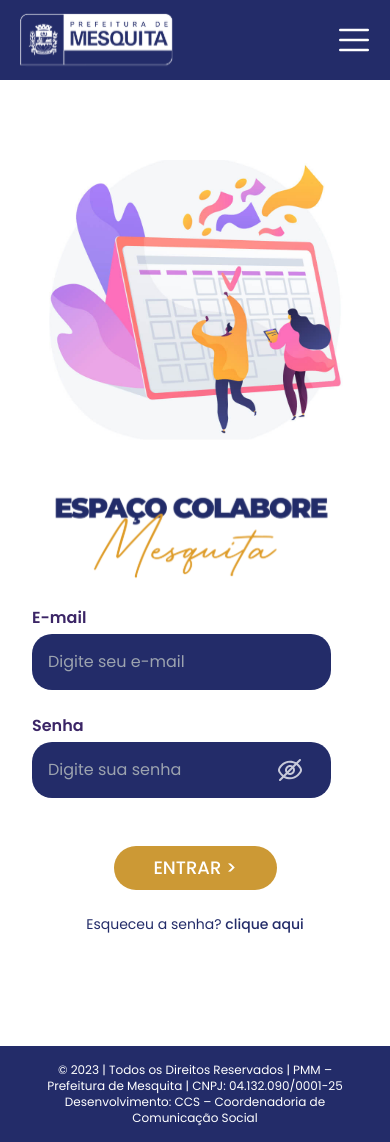
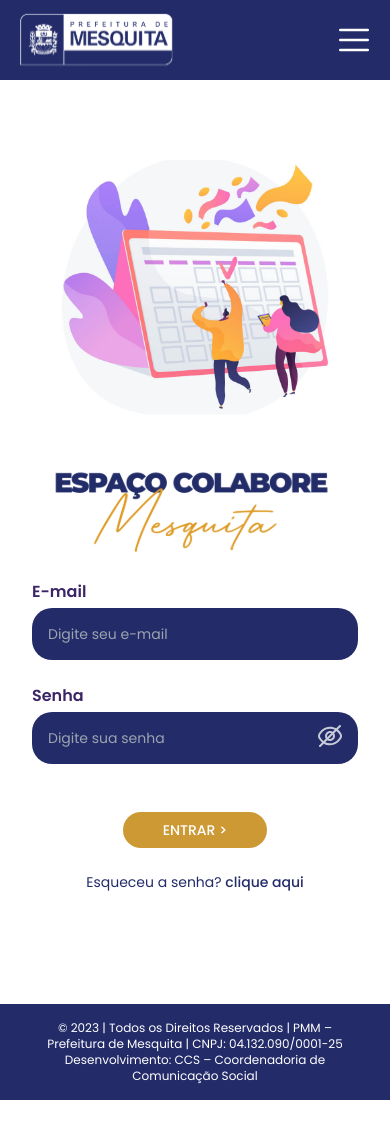
Before and after one commit to DesenvolvimentoCCS-PMM/colabore-usuario, a Next.js app: page /entrar in a window 390 px wide. After the commit the page ends 1100 px from the top, so only its background shows below. Built offline with nearby package versions, Linux system fonts and the light colour scheme; no server answers.

Commit message:
feat: end login page

```diff
--- a/src/app/(home)/page.tsx
+++ b/src/app/(home)/page.tsx
@@ -5,8 +5,8 @@ import Image from "next/image";
 import Ilustration from "@/assets/ilustration-home.jpg";
 import Logo from "@/assets/logoColabore.png";
 import Link from "next/link";
-import { DefaultButton } from "@/components/buttons/DefaultButton";
-import { Clock, Hourglass, MagnifyingGlass } from "phosphor-react";
+import { Button } from "@/components/buttons/DefaultButton";
+import { Clock } from "phosphor-react";
 
 export default function Home() {
   return (
@@ -15,41 +15,42 @@ export default function Home() {
         <Image
           src={Ilustration}
           alt="Ilustração da home page"
-          className="w-10/12 max-w-2xl sm:w-fullh"
+          className="w-10/12 max-w-2xl sm:w-full"
         />
 
-        <section className="flex flex-col gap-y-4">
+        <section className="flex flex-col  gap-y-4">
           <Image
             src={Logo}
             alt="Espaço Colabore Mesquita"
             className="w-10/12 max-w-sm m-auto sm:w-full"
           />
 
-          <p className="text-sm font-medium sm:text-base">
+          <p className="text-sm font-medium text-center sm:text-left sm:text-base">
             Olá! Seja bem-vindo(a) à plataforma de agendamento do Espaço
             Colabore.{" "}
           </p>
 
-          <p className="text-sm font-medium sm:text-base">
+          <p className="text-sm font-medium text-center sm:text-left sm:text-base">
             Aqui, você pode agendar sua reunião de forma rápida e fácil,
             escolhendo a data e o horário que melhor se encaixam na sua rotina.
           </p>
 
-          <p className="text-sm font-medium sm:text-base">
+          <p className="text-sm font-medium text-center sm:text-left sm:text-base">
             Cadastre-se e aproveite!
           </p>
 
-          <div className="flex flex-col-reverse justify-center items-center gap-4 mt-4 flex-wrap-reverse md:flex-row md:justify-end">
+          <div className="flex flex-col-reverse justify-center items-center gap-4 mt-10 flex-wrap-reverse md:flex-row md:justify-end">
             <Link
               href={"/entrar"}
               className="text-sm text-blueCol sm:text-base"
             >
               Já tenho cadastro
             </Link>
-            <DefaultButton href={"/cadastro"} isLink>
+
+            <Button href={"/cadastro"} isLink>
               <Clock size={20} color="white" />
               Cadastra-se
-            </DefaultButton>
+            </Button>
           </div>
         </section>
       </main>
--- a/src/app/entrar/SigninForm.tsx
+++ b/src/app/entrar/SigninForm.tsx
@@ -13,6 +13,7 @@ import { useRouter } from "next/navigation";
 import { useEffect, useState } from "react";
 import { ForgetPassword } from "@/components/modals/ForgetPassword";
 import { notifyError } from "@/components/Toast";
+import { Button } from "@/components/buttons/DefaultButton";
 
 const signinSchema = z.object({
   email: z
@@ -97,7 +98,8 @@ export function SigninForm() {
         className="object-cover w-11/12 max-w-lg m-auto"
       />
 
-      <form onSubmit={handleSubmit(signin)} className="space-y-6 mt-4">
+      <form onSubmit={handleSubmit(signin)} className="space-y-6 mt-4 ">
+        {/* Campo de email */}
         <div className="flex flex-col items-start gap-y-1">
           <label
             htmlFor="email"
@@ -110,9 +112,9 @@ export function SigninForm() {
           <input
             type="email"
             id="email"
-            className={`w-11/12 bg-blueCol text-white p-4 rounded-[20px] text-base outline-none ${
+            className={`bg-blueCol text-white p-4 rounded-[20px] text-sm outline-none w-full ${
               errors.email && "border border-red-600"
-            }`}
+            } sm:text-base`}
             placeholder="Digite seu e-mail"
             {...register("email")}
           />
@@ -123,6 +125,7 @@ export function SigninForm() {
           )}
         </div>
 
+        {/* Campo de senha */}
         <div className="flex flex-col items-start gap-y-1 relative">
           <label
             htmlFor="password"
@@ -135,9 +138,9 @@ export function SigninForm() {
           <input
             type={showPassword ? "text" : "password"}
             id="password"
-            className={`w-11/12 bg-blueCol text-white p-4 rounded-[20px] text-base outline-none ${
+            className={`w-full bg-blueCol text-white p-4 rounded-[20px] text-sm outline-none ${
               errors.password && "border border-red-600"
-            }`}
+            } sm:text-base`}
             placeholder="Digite sua senha"
             {...register("password")}
           />
@@ -148,8 +151,9 @@ export function SigninForm() {
             </small>
           )}
 
+          {/* Olho de visualizar senha */}
           <button
-            className={`absolute right-14 bottom-4 ${
+            className={`absolute right-4 bottom-4 ${
               errors.password && "bottom-9"
             }`}
             type="button"
@@ -164,13 +168,9 @@ export function SigninForm() {
         </div>
 
         <div className="flex flex-col justify-center items-center gap-y-6 pt-6">
-          <button
-            className="rounded-3xl bg-[#CC9935] w-2/4 py-2 text-white font-medium text-lg uppercase disabled:opacity-50 disabled:pointer-events-none"
-            type="submit"
-            disabled={isLogging}
-          >
+          <Button isLink={false} type="submit" disabled={isLogging}>
             {isLogging ? "Entrando..." : "Entrar >"}
-          </button>
+          </Button>
 
           <ForgetPassword />
         </div>
--- a/src/app/entrar/page.tsx
+++ b/src/app/entrar/page.tsx
@@ -6,11 +6,11 @@ import { Container } from "@/components/Container";
 export default function Entrar() {
   return (
     <Container center>
-      <main className="flex items-center flex-wrap justify-center gap-10  m-auto xl:gap-40">
+      <main className="grid grid-cols-1 place-items-center space-y-10 sm:grid-cols-2 sm:space-y-0 sm:space-x-12">
         <Image
           src={Ilustration}
           alt="Ilustração de pessoas vendo um calendário"
-          className="w-11/12 max-w-lg 2xl:max-w-sm"
+          className="w-10/12 max-w-2xl sm:w-full"
         />
         <SigninForm />
       </main>
--- a/src/components/buttons/DefaultButton.tsx
+++ b/src/components/buttons/DefaultButton.tsx
@@ -7,7 +7,7 @@ interface DefaultButtonProps extends ButtonHTMLAttributes<HTMLButtonElement> {
   children: ReactNode;
 }
 
-export function DefaultButton(props: DefaultButtonProps) {
+export function Button(props: DefaultButtonProps) {
   const defaultStyle =
     "flex items-center gap-x-2 rounded-3xl bg-[#CC9935] px-10 py-2 text-white font-medium text-sm uppercase disabled:opacity-50 disabled:pointer-events-none sm:text-base";
 
```
